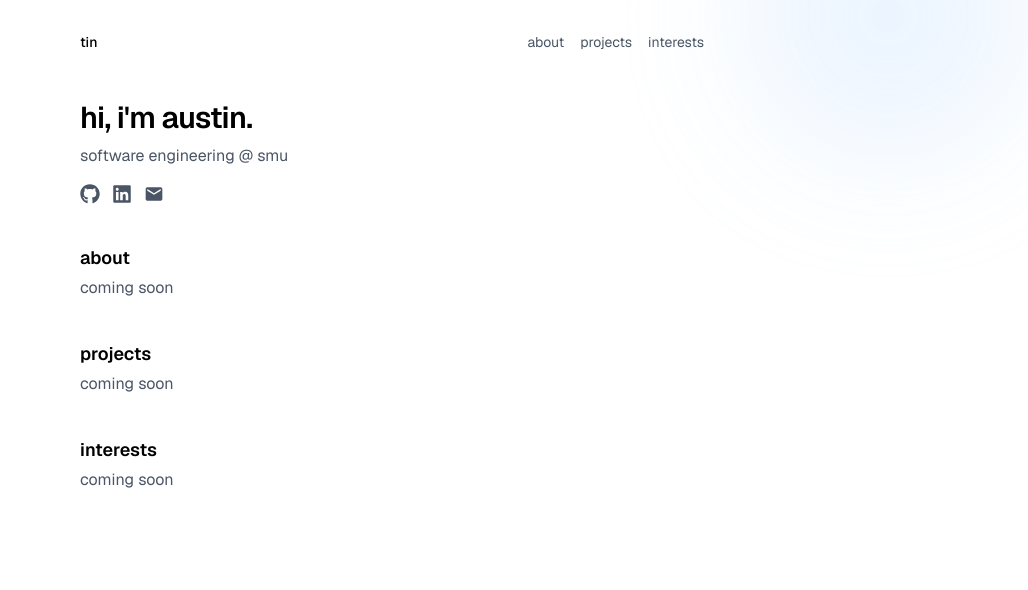
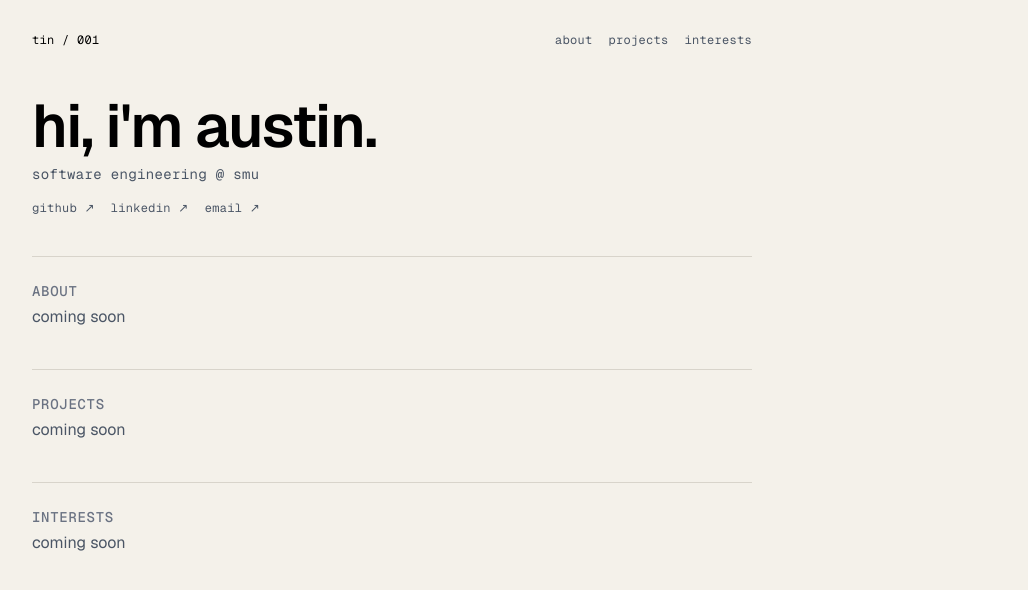
Before and after one commit to auscodes/portfolio, a Next.js app: page / in a window 1280 px wide. Shown: the top 590 px of the page, without its empty margins (248-1276 px from the left). Built offline with nearby package versions, Linux system fonts and the light colour scheme.

Commit message:
removed bg, added font-mono, some styling changes

```diff
--- a/app/page.tsx
+++ b/app/page.tsx
@@ -1,18 +1,13 @@
-import { FaGithub, FaLinkedin } from "react-icons/fa";
-import { MdEmail } from "react-icons/md";
-
 export default function Home() {
   return (
-    <div className="relative min-h-screen overflow-hidden bg-white">
-      <div className="absolute -top-32 right-0 h-72 w-72 rounded-full bg-blue-200/40 blur-3xl animate-pulse" />
-
+    <div className="min-h-screen bg-[#f4f1ea]">
       <main
         id="home"
-        className="relative min-h-screen max-w-2xl mx-auto px-6 py-8 text-base"
+        className="relative min-h-screen max-w-3xl mx-auto px-6 py-8 text-base"
       >
-        <nav className="mb-12 flex justify-between text-sm">
-          <a href="#home" className="font-medium">
-            tin
+        <nav className="mb-12 flex justify-between font-mono text-xs tracking-wide">
+          <a href="#home" className="font-mono text-xs tracking-wide">
+            tin / 001
           </a>
 
           <div className="flex gap-4">
@@ -28,56 +23,62 @@ export default function Home() {
           </div>
         </nav>
 
-        <h1 className="text-3xl font-semibold tracking-tight">
-          hi, i'm austin.
+        <h1 className="text-5xl font-semibold leading-none tracking-tight sm:text-6xl">
+          hi, i&apos;m austin.
         </h1>
 
-        <p className="mt-2 text-gray-600">
+        <p className="mt-2 font-mono text-sm tracking-wide text-gray-600">
           software engineering @ smu
         </p>
 
-        <div className="mt-4 flex gap-3">
+        <div className="mt-4 flex gap-4 font-mono text-xs tracking-wide">
           <a
             href="https://github.com/auscodes"
             target="_blank"
             rel="noopener noreferrer"
-            aria-label="GitHub"
             className="text-gray-600 transition hover:text-black"
           >
-            <FaGithub size={20} />
+            github ↗
           </a>
 
           <a
             href="https://www.linkedin.com/in/limchunyik/"
             target="_blank"
             rel="noopener noreferrer"
-            aria-label="LinkedIn"
             className="text-gray-600 transition hover:text-black"
           >
-            <FaLinkedin size={20} />
+            linkedin ↗
           </a>
 
           <a
             href="mailto:limchunyik6868@gmail.com"
-            aria-label="Email"
             className="text-gray-600 transition hover:text-black"
           >
-            <MdEmail size={20} />
+            email ↗
           </a>
         </div>
 
-        <section id="about" className="mt-10">
-          <h2 className="text-lg font-semibold">about</h2>
+        <section id="about" className="mt-10 border-t border-[#d8d4cb] pt-6">
+          <h2 className="font-mono text-sm font-medium uppercase tracking-wider text-gray-500">
+            about
+          </h2>
           <p className="mt-1 text-gray-600">coming soon</p>
         </section>
 
-        <section id="projects" className="mt-10">
-          <h2 className="text-lg font-semibold">projects</h2>
+        <section id="projects" className="mt-10 border-t border-[#d8d4cb] pt-6">
+          <h2 className="font-mono text-sm font-medium uppercase tracking-wider text-gray-500">
+            projects
+          </h2>
           <p className="mt-1 text-gray-600">coming soon</p>
         </section>
 
-        <section id="interests" className="mt-10">
-          <h2 className="text-lg font-semibold">interests</h2>
+        <section
+          id="interests"
+          className="mt-10 border-t border-[#d8d4cb] pt-6"
+        >
+          <h2 className="font-mono text-sm font-medium uppercase tracking-wider text-gray-500">
+            interests
+          </h2>
           <p className="mt-1 text-gray-600">coming soon</p>
         </section>
       </main>
```
